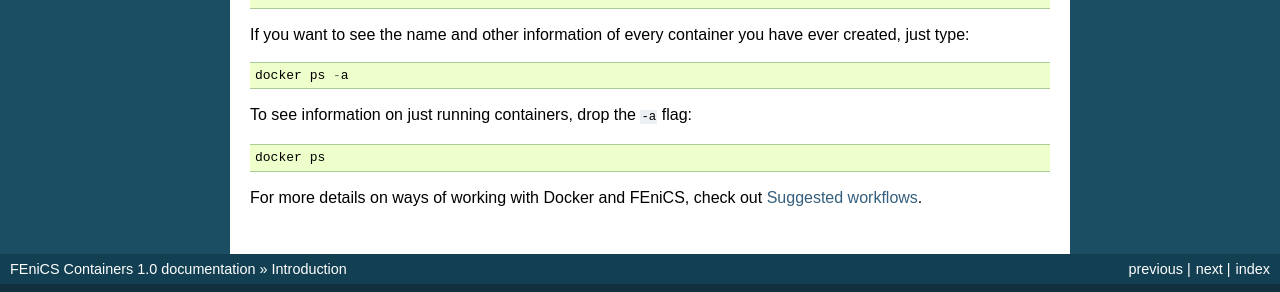
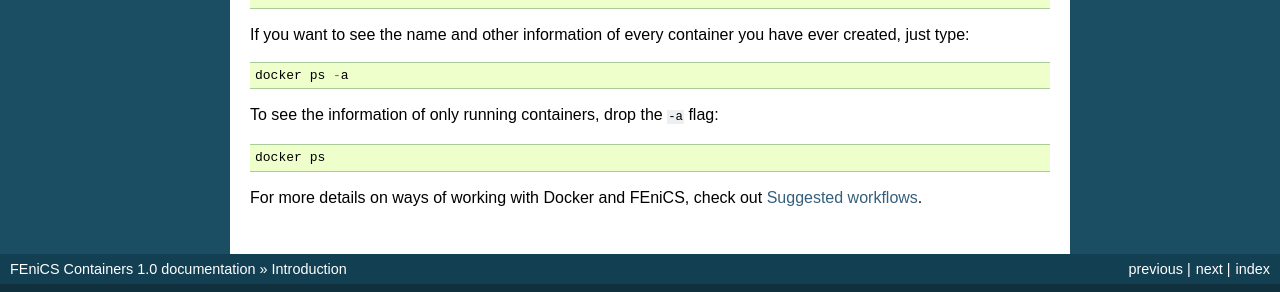
Before and after one commit to vacary/docker, a Sphinx documentation site: the page built from docs/source/introduction.rst, in a window 1280 px wide and 900 px high, scrolled down 1784 px. Shown: the part 584-876 px from the top of the window. Built offline with Sphinx 7.4.7, drawn with Linux system fonts in a browser that asks for light colours.

Commit message:
Really just to trigger a rebuild...

```diff
--- a/docs/source/introduction.rst
+++ b/docs/source/introduction.rst
@@ -155,7 +155,7 @@
 
     docker ps -a
 
-To see information on just running containers, drop the ``-a`` flag::
+To see the information of only running containers, drop the ``-a`` flag::
 
     docker ps
 
--- a/docs/source/quickstart.rst
+++ b/docs/source/quickstart.rst
@@ -48,7 +48,7 @@
     docker exec -ti fenics /bin/bash -l
 
 If you want to see information on every container you have ever started, just
-type on the host::
+type::
 
     docker ps -a
 
```
